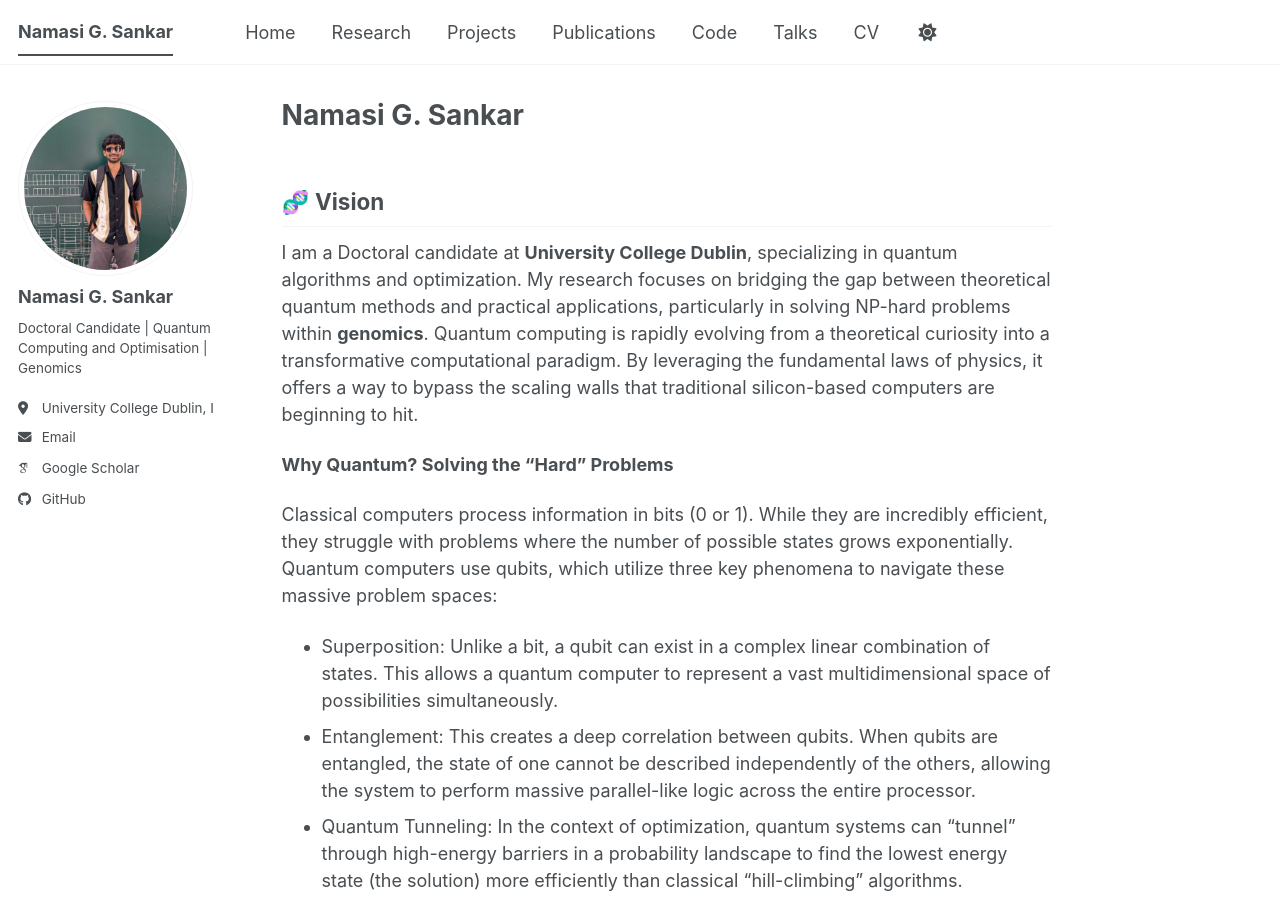
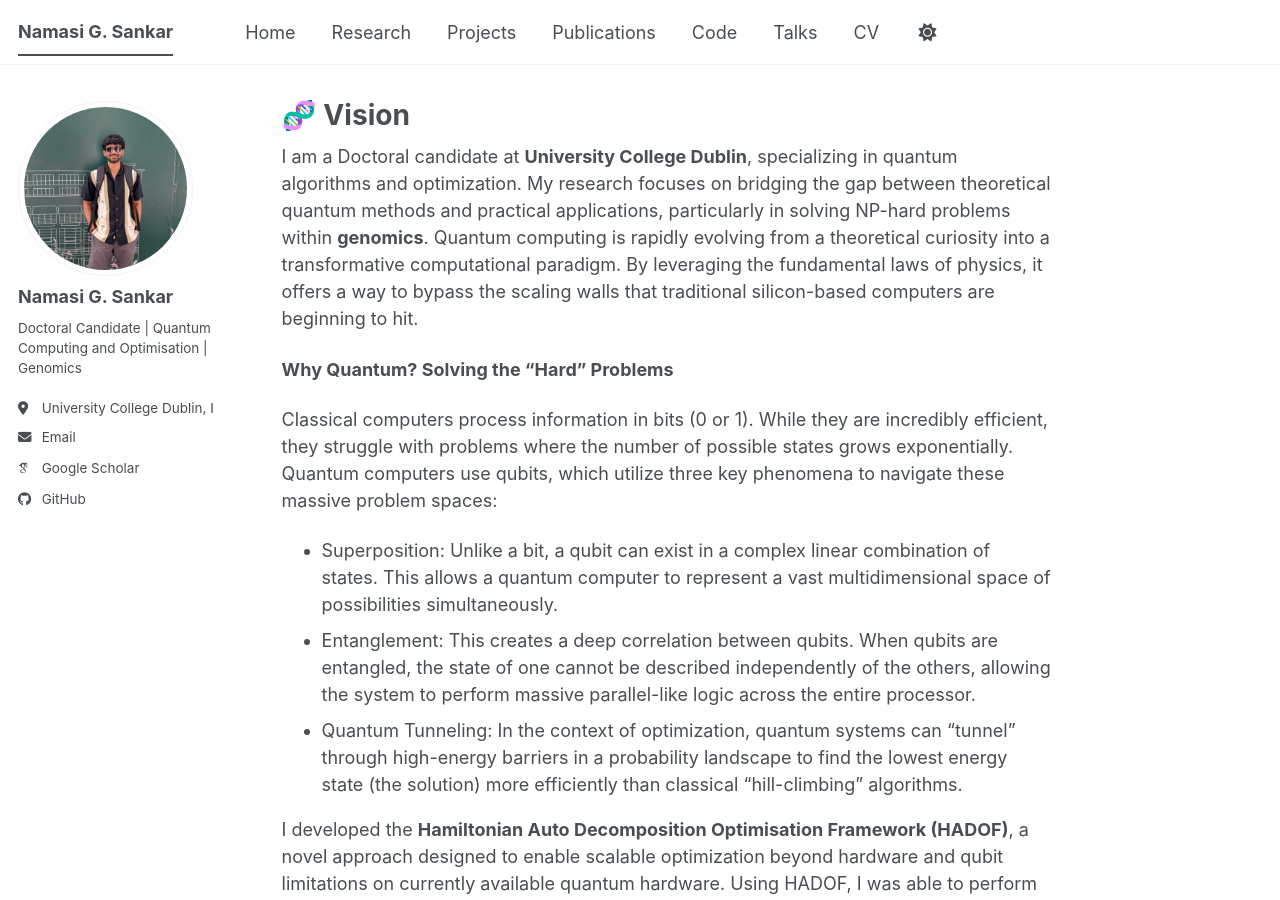
Before and after one commit to Namasi-PhD/Namasi-PhD.github.io, a Jekyll site: the page built from index.md, in a window 1280 px wide and 900 px high. Built offline with Jekyll 4.4.1, drawn with Linux system fonts in a browser that asks for light colours; some web fonts are replaced; a script bundle is joined from its source files by our own code; library files that are not in the unit come from our copies.

Commit message:
Update index.md

```diff
--- a/index.md
+++ b/index.md
@@ -1,10 +1,9 @@
 ---
 layout: single
 author_profile: true
-title: "Namasi G. Sankar"
+title: "🧬 Vision"
 ---
 
-## 🧬 Vision
 I am a Doctoral candidate at **University College Dublin**, specializing in quantum algorithms and optimization. My research focuses on bridging the gap between theoretical quantum methods and practical applications, particularly in solving NP-hard problems within **genomics**. Quantum computing is rapidly evolving from a theoretical curiosity into a transformative computational paradigm. By leveraging the fundamental laws of physics, it offers a way to bypass the scaling walls that traditional silicon-based computers are beginning to hit.
 
 **Why Quantum? Solving the "Hard" Problems**
```
